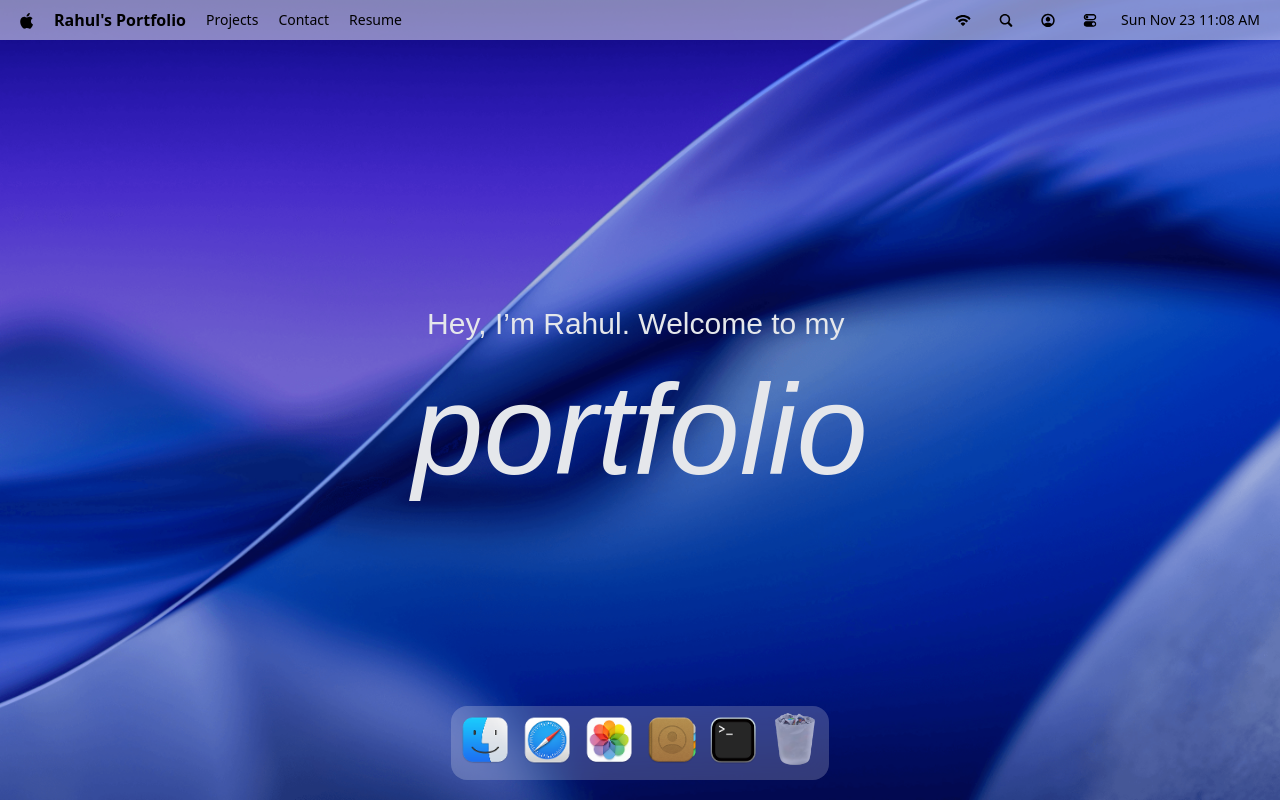
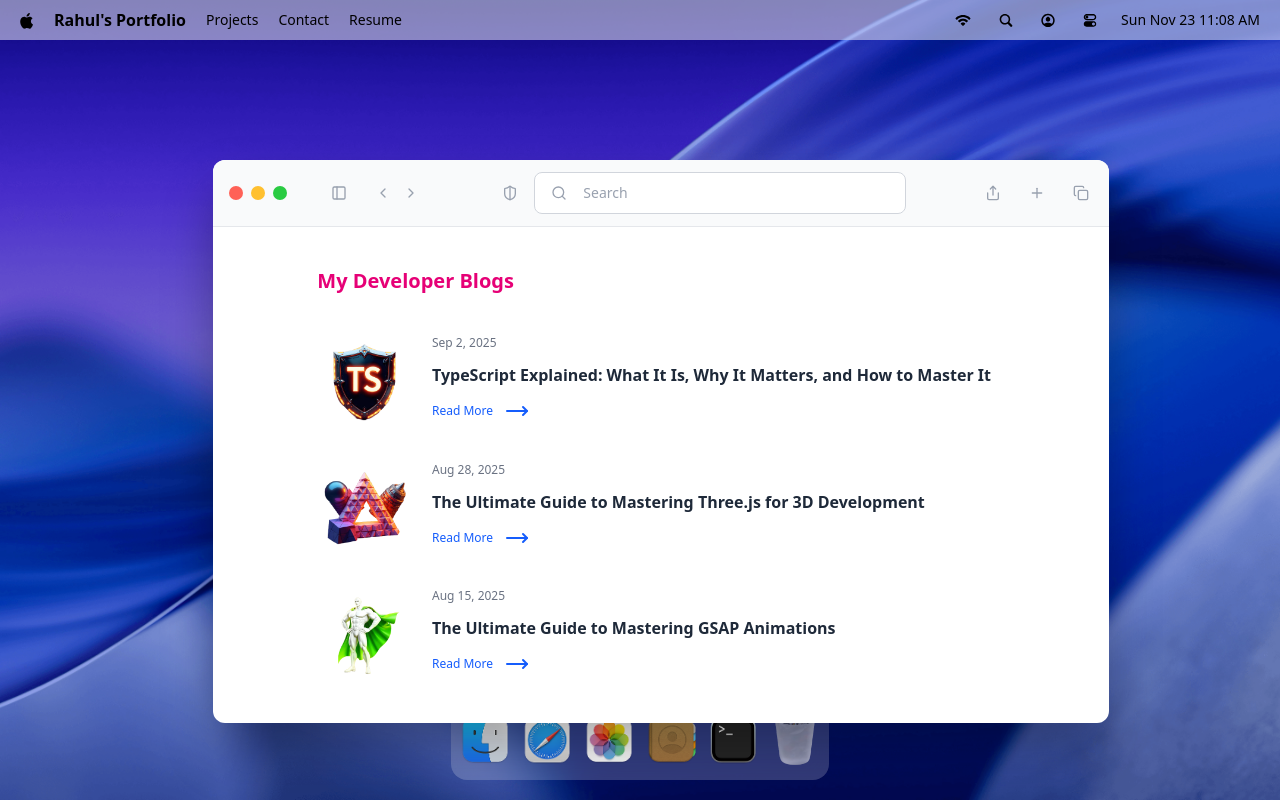
Before and after one commit to rahul-dev-fusion/MacOS_Portfolio, a React (Vite) app: page / in a window 1280 px wide. Both pictures are taken after a click on the button 547 px from the left and 740 px from the top of the page. Built offline with nearby package versions, Linux system fonts and the light colour scheme; a web font is replaced by a local one.

Commit message:
Implement Safari

```diff
--- a/src/App.jsx
+++ b/src/App.jsx
@@ -5,6 +5,7 @@
 import { gsap } from "gsap";
 import { Draggable } from "gsap/Draggable";
 import Terminal from "#windows/Terminal";
+import Safari from "#windows/Safari";
 
 gsap.registerPlugin(Draggable);
 
@@ -16,6 +17,7 @@
       <Dock />
 
       <Terminal />
+      <Safari />
     </main>
   );
 };
--- /dev/null
+++ b/src/windows/Safari.jsx
@@ -0,0 +1,68 @@
+import WindowControls from "#components/WindowControls";
+import React from "react";
+import WindowWrapper from "#hoc/WindowWrapper";
+import {
+  ChevronLeft,
+  ChevronRight,
+  Copy,
+  MoveRight,
+  PanelLeft,
+  Plus,
+  Search,
+  Share,
+  ShieldHalf,
+} from "lucide-react";
+import { blogPosts } from "#constants";
+
+const Safari = () => {
+  return (
+    <>
+      <div id="window-header">
+        <WindowControls target="safari" />
+
+        <PanelLeft className="ml-10 icon" />
+
+        <div className="flex items-center gap-1 ml-5">
+          <ChevronLeft className="icon" />
+          <ChevronRight className="icon" />
+        </div>
+
+        <div className="flex-1 flex-center gap-3">
+          <ShieldHalf className="icon" />
+          <div className="search">
+            <Search className="icon" />
+            <input type="text" placeholder="Search" className="flex-1"></input>
+          </div>
+        </div>
+
+        <div className="flex items-center gap-5">
+          <Share className="icon" />
+          <Plus className="icon" />
+          <Copy className="icon" />
+        </div>
+      </div>
+
+      <div className="blog">
+        <h2>My Developer Blogs</h2>
+        <div className="space-y-8">
+          {blogPosts.map(({ id, image, title, link, date }) => (
+            <div key={id} className="blog-post">
+              <div className="col-span-2">
+                <img src={image} alt={title} />
+              </div>
+              <div className="content">
+                <p>{date}</p>
+                <h3 className="">{title}</h3>
+                <a href={link} target="_blank" rel="noopener noreferrer">
+                  Read More <MoveRight className="icon-hover" />
+                </a>
+              </div>
+            </div>
+          ))}
+        </div>
+      </div>
+    </>
+  );
+};
+const WrappedSafari = WindowWrapper(Safari, "safari");
+export default WrappedSafari;
```
